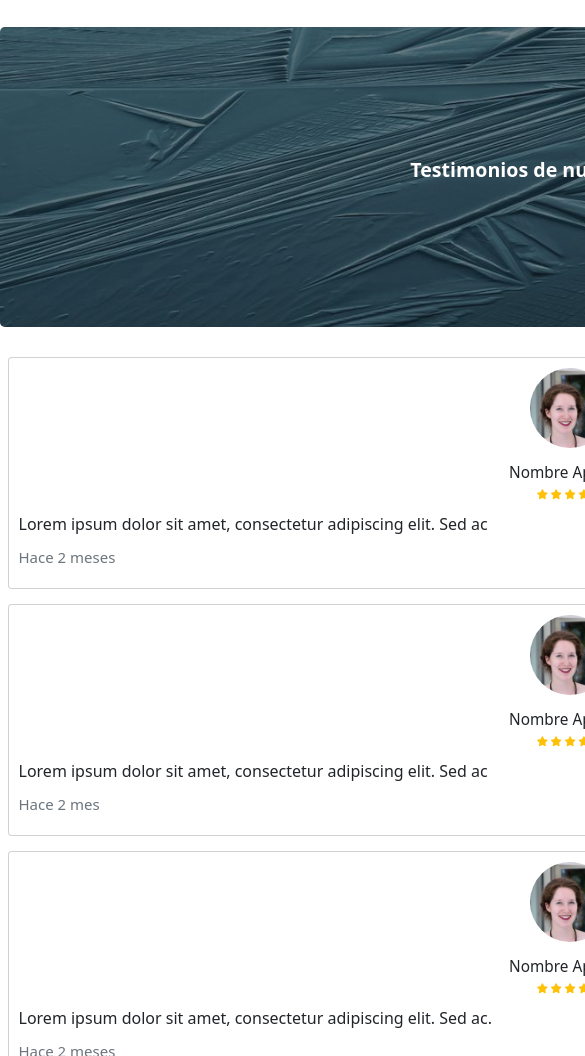
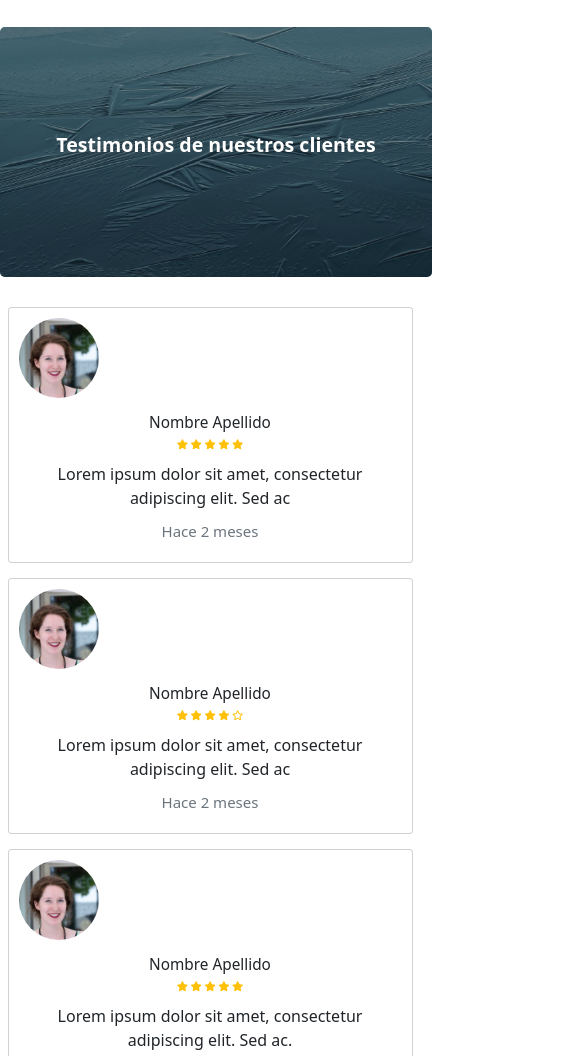
Before and after one commit to rockaranza/coderHouse_DesarrolloWeb, a plain HTML site: page testimonios.html in a window 390 px wide. Shown: the part 44-1100 px from the top of the page, 585 px wide, since content can reach past the window. Drawn offline with nearby package versions, Linux system fonts and the light colour scheme.

Commit message:
Actualizacion de responsibe de pagina testimonios

```diff
--- a/assets/styles/styles.css
+++ b/assets/styles/styles.css
@@ -245,6 +245,12 @@ footer .footerContainer .socialMedia {
 
 /* Responsive para tablets (768px) */
 @media (max-width: 768px) {
+   /* General */
+  main {
+    width: 768px;
+  }
+
+  /* menu */
   .menuContainer {
     width: 90%;
   }
@@ -260,10 +266,22 @@ footer .footerContainer .socialMedia {
   .menuContainer nav ul li a {
     font-size: 1.4rem;
   }
+
+  /* TESTIMONIOS */
+  .heroTestimonios{
+    width: 768px;
+  }
 }
 
 /* Responsive para celulares (480px) */
 @media (max-width: 480px) {
+
+   /* General */
+   main {
+    width: 420px;
+  }
+
+  /* menu */
   .menuContainer {
     flex-direction: column;
     align-items: center;
@@ -283,4 +301,9 @@ footer .footerContainer .socialMedia {
     align-items: center;
     gap: 0.5rem;
   }
+
+  /* TESTIMONIOS */
+  .heroTestimonios{
+    width: 432px;
+  }
 }
--- a/testimonios.html
+++ b/testimonios.html
@@ -38,8 +38,7 @@
 
   <main>
      <!-- Hero -->
-     <div class="mt-5 d-flex align-items-center justify-content-center rounded-3 overflow-hidden position-relative"
-     style="height: 300px; background-image: url('./assets/images/frozenLake.jpg'); background-size: cover; background-position: center;">
+    <div class="mt-5 d-flex align-items-center justify-content-center rounded-3 overflow-hidden position-relative heroTestimonios">
       <div class="position-absolute top-0 start-0 w-100 h-100 bg-dark opacity-50"></div>
       <div class="text-center text-white position-relative z-1 w-75">
         <h1 class="display-6 fw-bold mb-4">Testimonios de nuestros clientes</h1>
@@ -47,12 +46,9 @@
     </div>
     <!-- Testimonios -->
     <div class="container mt-5 mb-5">
-      <div class="row justify-content-end">
-
-          <!-- Tarjeta 1 -->
-          <div class="col-md-4 mb-4">
-              <div class="card p-3">
-                  <div class="text-center">
+      <div class="row justify-content-center ">
+        <div class="col-lg-4 col-md-6 col-sm-12 mb-4">
+          <div class="card p-3 text-center">
             <img src="./assets/images/mujerTestimonio.jpg" alt="Foto del usuario" class="userPhoto">
             <h3 class="card-title">Nombre Apellido</h3>
             <div class="stars">
@@ -62,19 +58,12 @@
               <i class="fas fa-star"></i>
               <i class="fas fa-star"></i>
             </div>
-                  </div>
-                  <p class="opinion">
-                      Lorem ipsum dolor sit amet, consectetur adipiscing elit. Sed ac
-                  </p>
-                  <!-- Antigüedad del comentario -->
+            <p class="opinion">Lorem ipsum dolor sit amet, consectetur adipiscing elit. Sed ac</p>
             <p class="edadComentario">Hace 2 meses</p>
           </div>
         </div>
-
-          <!-- Tarjeta 2 -->
-          <div class="col-md-4 mb-4">
-              <div class="card p-3">
-                  <div class="text-center">
+        <div class="col-lg-4 col-md-6 col-sm-12 mb-4">
+          <div class="card p-3 text-center">
             <img src="./assets/images/mujerTestimonio.jpg" alt="Foto del usuario" class="userPhoto">
             <h3 class="card-title">Nombre Apellido</h3>
             <div class="stars">
@@ -84,18 +73,12 @@
               <i class="fas fa-star"></i>
               <i class="far fa-star"></i>
             </div>
-                  </div>
-                  <p class="opinion">
-                    Lorem ipsum dolor sit amet, consectetur adipiscing elit. Sed ac
-                  </p>
-                  <p class="edadComentario">Hace 2 mes</p>
+            <p class="opinion">Lorem ipsum dolor sit amet, consectetur adipiscing elit. Sed ac</p>
+            <p class="edadComentario">Hace 2 meses</p>
           </div>
         </div>
-
-          <!-- Tarjeta 3 -->
-          <div class="col-md-4 mb-4">
-              <div class="card p-3">
-                  <div class="text-center">
+        <div class="col-lg-4 col-md-6 col-sm-12 mb-4">
+          <div class="card p-3 text-center">
             <img src="./assets/images/mujerTestimonio.jpg" alt="Foto del usuario" class="userPhoto">
             <h3 class="card-title">Nombre Apellido</h3>
             <div class="stars">
@@ -105,10 +88,7 @@
               <i class="fas fa-star"></i>
               <i class="fas fa-star"></i>
             </div>
-                  </div>
-                  <p class="opinion">
-                    Lorem ipsum dolor sit amet, consectetur adipiscing elit. Sed ac.
-                  </p>
+            <p class="opinion">Lorem ipsum dolor sit amet, consectetur adipiscing elit. Sed ac.</p>
             <p class="edadComentario">Hace 2 meses</p>
           </div>
         </div>
```
Lines whose indentation alone changed are shown as unchanged.
